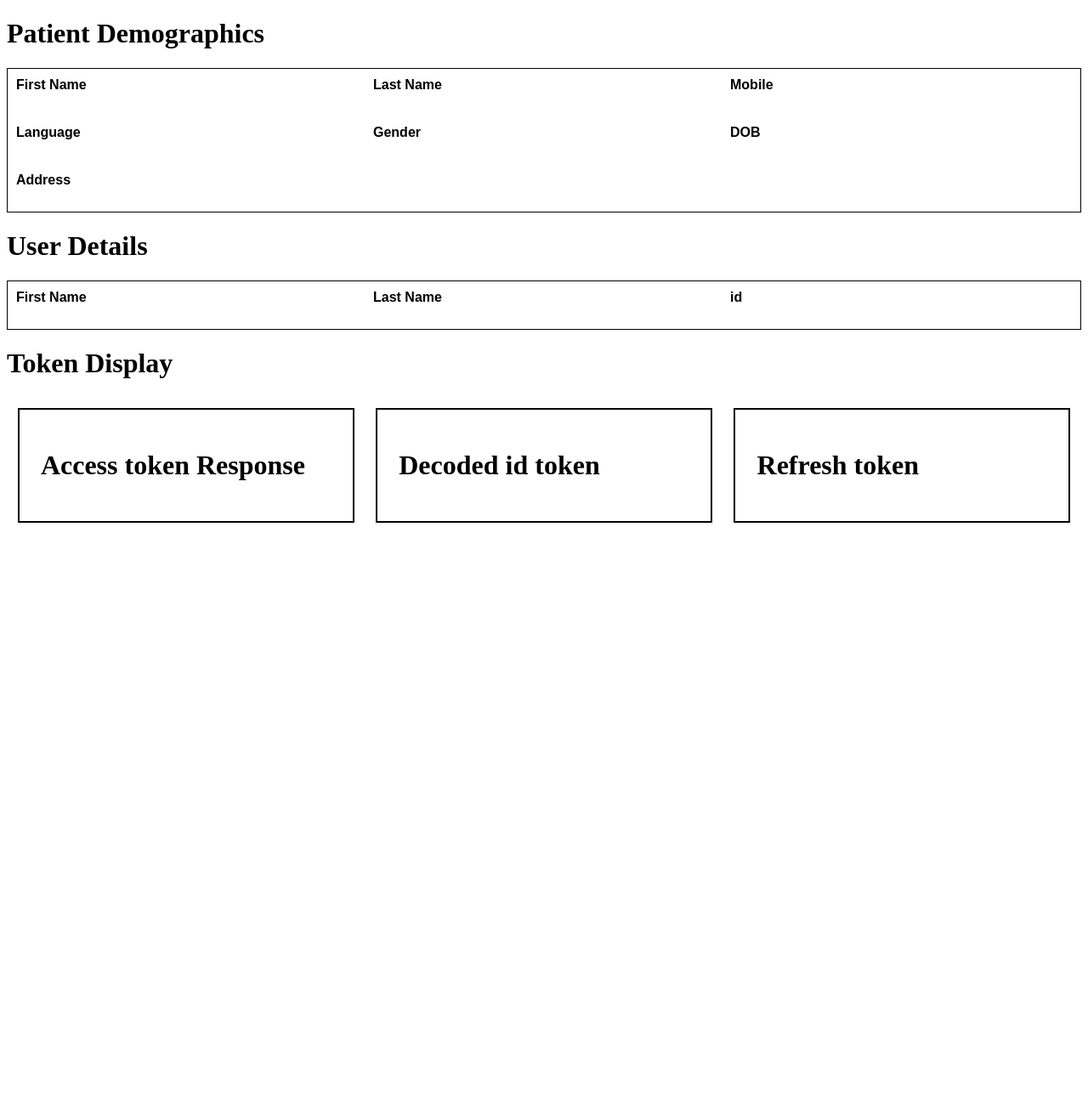
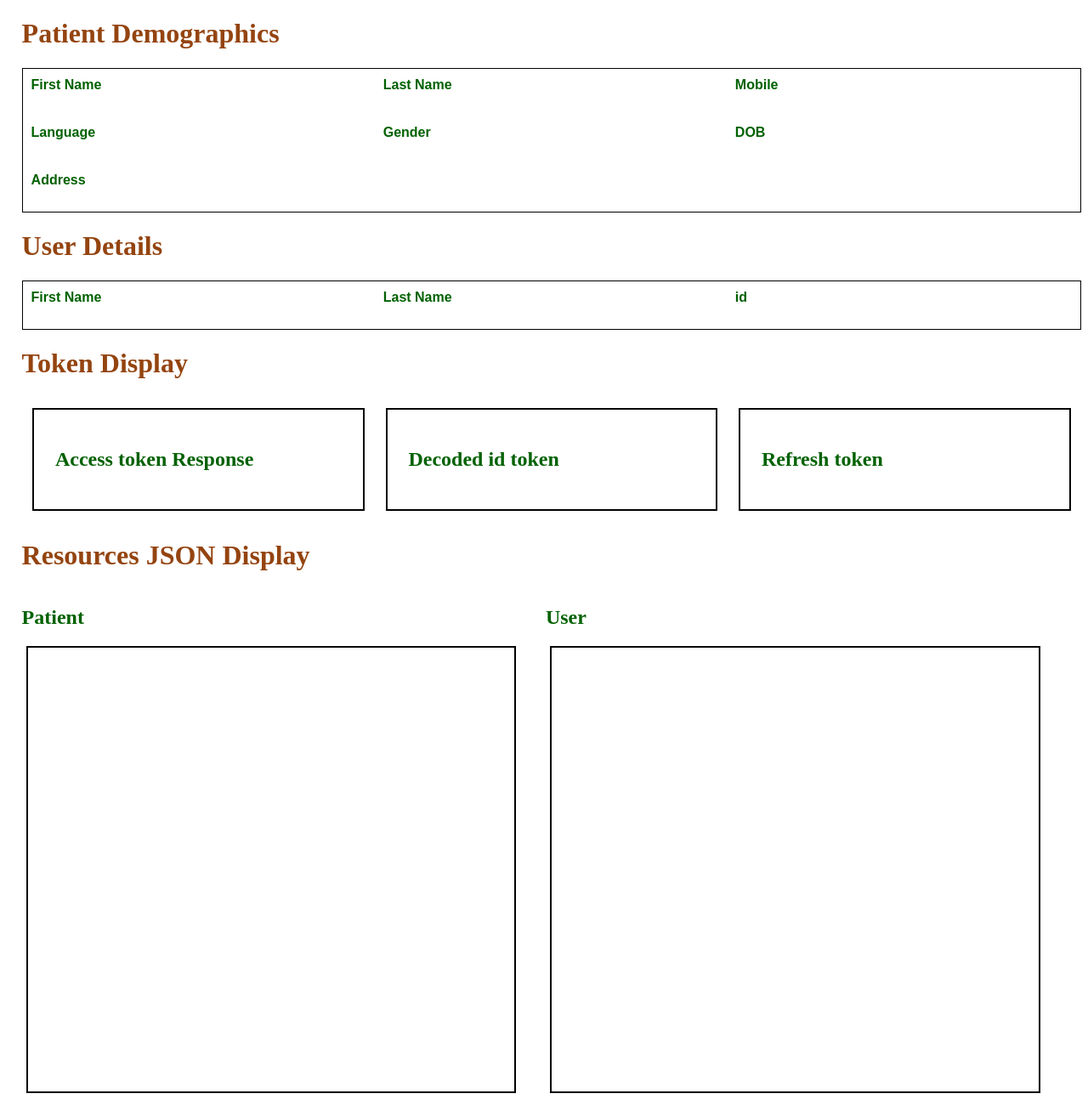
Before and after one commit to roshithZoft/bay-smart-on-fhir-sample-app, a plain HTML site: page app.html in a window 1280 px wide. Shown: the whole page at 85% size. Before the commit the page ends 800 px from the top, so only its background shows below. Drawn offline with nearby package versions, Linux system fonts and the light colour scheme.

Commit message:
display componenets added to display raw patient and practitioner fhir resources

```diff
--- a/app.css
+++ b/app.css
@@ -1,4 +1,6 @@
-
+body{
+  margin-left: 2%;
+}
 #label{
        margin:1em;
        padding:1em;
@@ -25,12 +27,20 @@ padding: 8px;
   tr{
     width:100%
   }
-#tokenarea{
+h1{
+  color: #944410;
+}
+h2{
+  color: #006100;
+}
+.title{
+  color:#006100;
+}
+#tokenarea {
 display: flex;
 }
 .tokenareadiv{
    width: 30%;
-
   border: solid black 2px;
    overflow: auto;
   margin: 1%;
@@ -58,3 +68,18 @@ font-family: monospace;
  white-space: normal;
   word-break: break-all;
 }
+
+#patientJson , #userJson{
+   width:550px;
+  height: 500px;
+  border: solid black 2px;
+   overflow: auto;
+  margin: 1%;
+  padding: 2%;
+  white-space:nowrap;
+}
+
+.resourceDisplay{
+  display: flex;
+  gap: 5%;
+}
--- a/app.html
+++ b/app.html
@@ -12,9 +12,9 @@
   <div id="box">
     <table>
       <tr>
-        <th>First Name</th>
-        <th>Last Name</th>
-        <th>Mobile</th>
+        <th class="title">First Name</th>
+        <th class="title">Last Name</th>
+        <th class="title">Mobile</th>
       </tr>
       <tr>
         <td id="firstName"></td>
@@ -24,9 +24,9 @@
     </table>
     <table>
       <tr>
-        <th>Language</th>
-        <th>Gender</th>
-        <th>DOB</th>
+        <th class="title">Language</th>
+        <th class="title">Gender</th>
+        <th class="title">DOB</th>
       </tr>
       <tr>
         <td id="language"></td>
@@ -36,7 +36,7 @@
     </table>
     <table>
       <tr>
-        <th>Address</th>
+        <th class="title">Address</th>
       </tr>
       <tr>
         <td id="address"></td>
@@ -47,9 +47,9 @@
   <div id="box">
     <table>
       <tr>
-        <th>First Name</th>
-        <th>Last Name</th>
-        <th>id</th>
+        <th class="title">First Name</th>
+        <th class="title">Last Name</th>
+        <th class="title">id</th>
       </tr>
       <tr>
         <td id="ufirstName"></td>
@@ -61,18 +61,29 @@
   <h1>Token Display</h1>
   <div id="tokenarea">
     <div class="tokenareadiv">
-      <h1>Access token Response</h1>
+      <h2>Access token Response</h2>
       <div id="tokenResponse" rows="30" cols="60"></div>
     </div>
 
     <div class="tokenareadiv">
-      <h1>Decoded id token</h1>
+      <h2>Decoded id token</h2>
       <div id="decodedId" rows="30" cols="50"></div>
     </div>
 
     <div class="tokenareadiv">
-      <h1>Refresh token</h1>
+      <h2>Refresh token</h2>
       <div id="refreshToken" rows="30" cols="50"></div>
+    </div>
+  </div>
+  <h1>Resources JSON Display</h1>
+  <div class="resourceDisplay">
+    <div>
+      <h2>Patient</h2>
+      <div id="patientJson"></div>
+    </div>
+    <div>
+      <h2>User</h2>
+      <div id="userJson"></div>
     </div>
   </div>
   <script src="app.js"></script>
--- a/app.js
+++ b/app.js
@@ -23,8 +23,12 @@ async function patientRequests() {
   }).then(function(data) {
     return data
   });
+
   var patientResponse = await patientDetails.json()
+  var formattedPatientResponse = formatedJson(patientResponse);
+  document.getElementById('patientJson').innerHTML = formattedPatientResponse;
   console.log(patientResponse)
+
   var firstName = patientResponse.name ? (patientResponse.name[0].given || 'Nil') : 'Nil';
   var lastName = patientResponse.name ? (patientResponse.name[0].family || 'Nil') : 'Nil';
   var mobile = patientResponse.telecom ? (patientResponse.telecom[0].value || 'Nil') : 'Nil';
@@ -54,6 +58,9 @@ async function userRequests(fhirUserUrl) {
     return data
   });
   var userResponse = await userDetails.json();
+  var formattedUserResponse = formatedJson(userResponse);
+  document.getElementById('userJson').innerHTML = formattedUserResponse;
+
   console.log(userResponse);
 
   var firstName = userResponse.name ? (userResponse.name[0].given || 'Nil') : 'Nil';
@@ -91,12 +98,28 @@ function parseJwt(token) {
   return JSON.parse(jsonPayload);
 };
 
-function formatedJson(jsonValue) {
-  let formattedJSONString = Object.entries(jsonValue)
-    .reduce((acc, [key, value]) => `${acc}
-    <span class='json-key'>"${key}": </span>
-    <span class='value'>"${value}"</span>,<br/>`,
-      `{<br/>`) + `}`;
-  return formattedJSONString;
+function formatedJson(jsonValue, margin = 24) {
+  // let formattedJSONString = Object.entries(jsonValue)
+  //   .reduce((acc, [key, value]) => `${acc}
+  //   <span class='json-key'>"${key}": </span>
+  //   <span class='value'>"${value}"</span>,<br/>`,
+  //     `{<br/>`) + `}`;
+  // return formattedJSONString;
+
+  var formattedJson = '';
+  Object.entries(jsonValue).forEach(([key, value]) => {
+    formattedJson += `<span style='margin-left:${margin}px;' class='json-key'>"${key}"</span><span class="syntax" ${this.scope}>:</span>`
+    if (typeof value == "object") {
+      formattedJson += `<span class='syntax'>{</span><br/>`
+      formattedJson += this.formatedJson(value, margin + 12)
+      formattedJson += `<br/><span style='margin-left:${margin}px;' class='syntax'>}</span>`
+    } else {
+      if (Object.keys(jsonValue).reverse()[0] != key) formattedJson += `<span class='value'>"${value}"</span><span class="syntax">,</span><br/>`
+      else
+        formattedJson += `<span class='value'>"${value}"</span>`
+    }
+  })
+
+  return formattedJson;
 
 }
```
Lines whose indentation alone changed are shown as unchanged.
